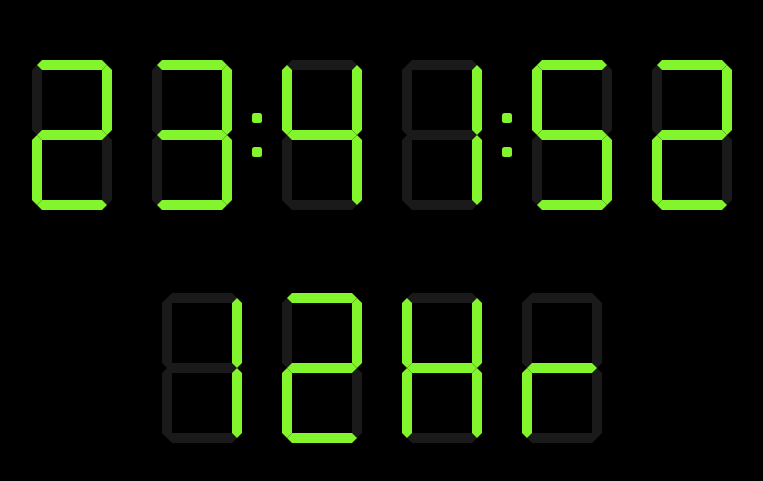
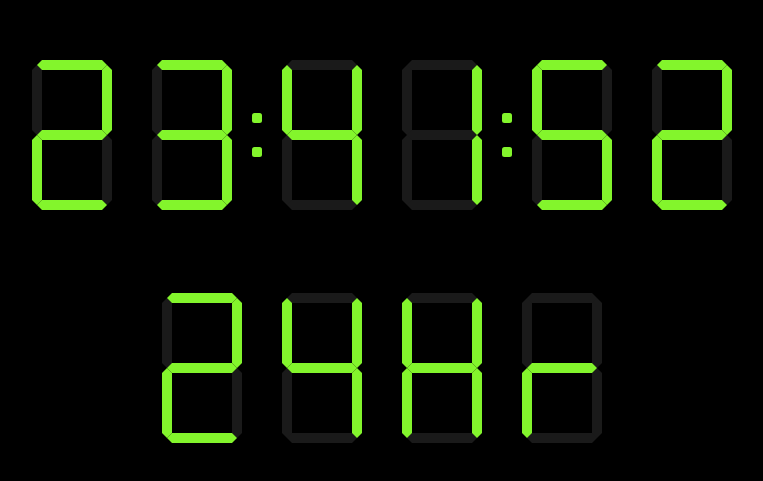
Before and after one commit to ljreaux/seven_segment_clock, a React (Vite) app: page / in a window 1280 px wide. Shown: the part 153-634 px from the top of the page, without its empty margins (258-1021 px from the left). Built offline with nearby package versions, Linux system fonts and the light colour scheme.

Commit message:
Update Clock.tsx

```diff
--- a/src/Clock.tsx
+++ b/src/Clock.tsx
@@ -32,8 +32,8 @@ export default function Clock() {
         </div>
       )}
       <button onClick={() => setTwelveHourMode(!twelveHourMode)}>
-        <Number displayNum={twelveHourMode ? 2 : 1} />
-        <Number displayNum={twelveHourMode ? 4 : 2} />
+        <Number displayNum={!twelveHourMode ? 2 : 1} />
+        <Number displayNum={!twelveHourMode ? 4 : 2} />
         <Number displayNum={14} />
         <Number displayNum={15} />
       </button>
```
